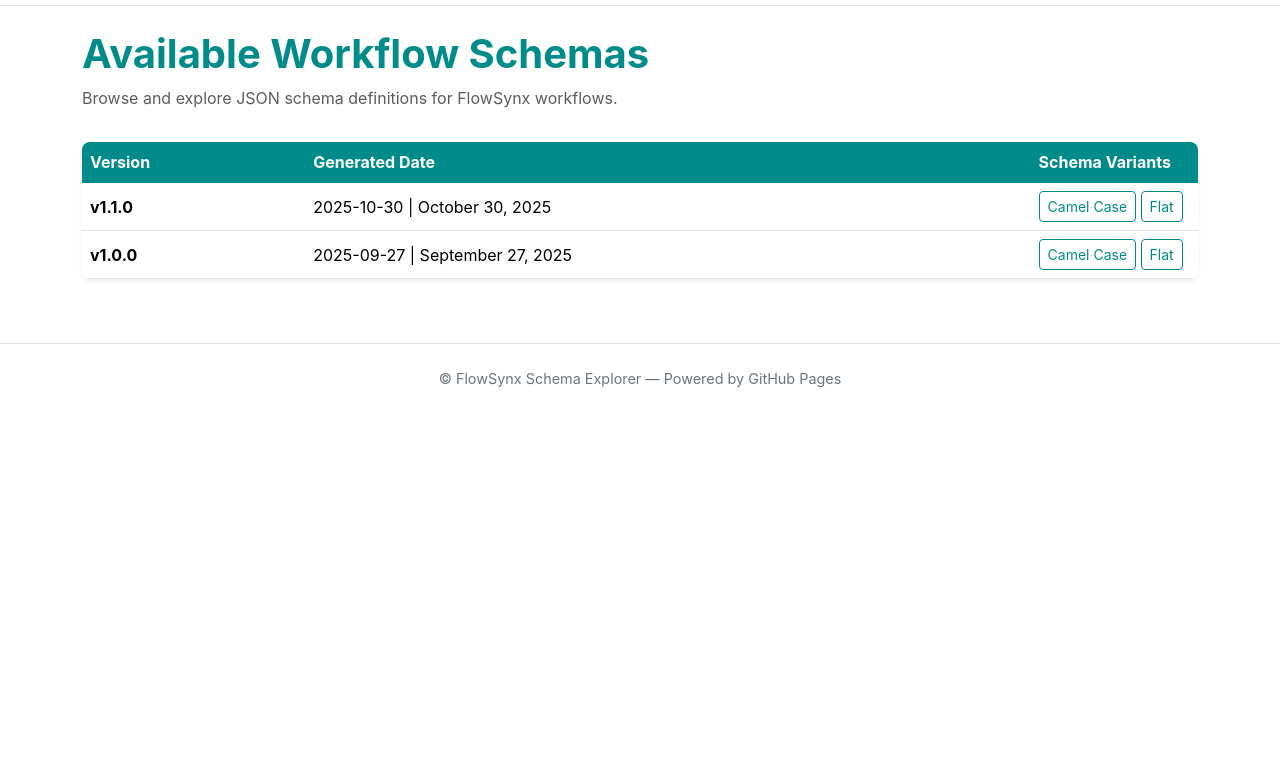
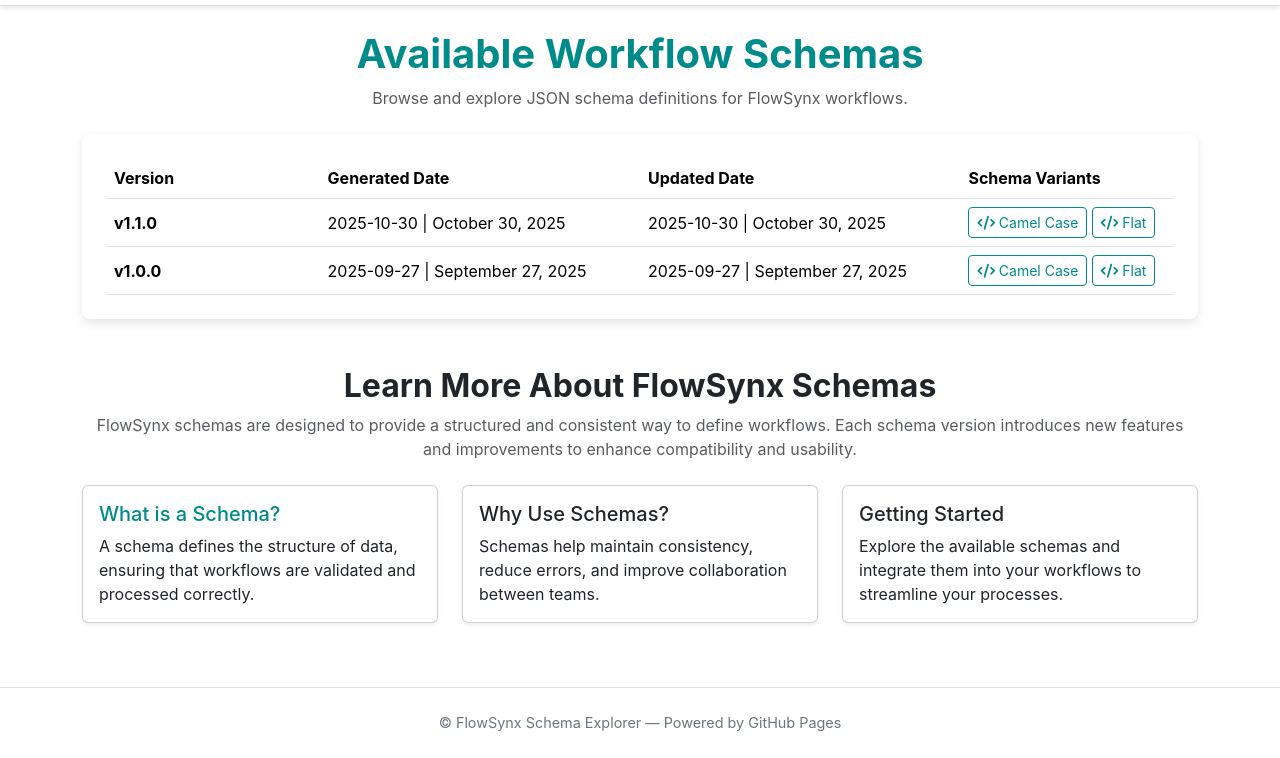
Before and after one commit to flowsynx/schema, a plain HTML site: page index.html in a window 1280 px wide. Shown: the part 57-815 px from the top of the page. Drawn offline with nearby package versions, Linux system fonts and the light colour scheme.

Commit message:
Enhance index.html with improved styling, layout adjustments, and additional content sections #8

```diff
--- a/index.html
+++ b/index.html
@@ -6,6 +6,7 @@
   <title>FlowSynx Schema Explorer</title>
   <link rel="icon" type="image/png" href="img/favicon.ico" />
   <link href="https://cdn.jsdelivr.net/npm/bootstrap@5.3.3/dist/css/bootstrap.min.css" rel="stylesheet" />
+  <link href="https://cdnjs.cloudflare.com/ajax/libs/font-awesome/6.0.0/css/all.min.css" rel="stylesheet" />
   <style>
 	:root {
 	  --bs-primary: #008b8b;
@@ -16,11 +17,25 @@
 	  background-color: #ffffff;
 	  font-family: "Inter", "Segoe UI", Arial, sans-serif;
 	  color: #212529;
+	  transition: background-color 0.3s, color 0.3s;
+	}
+
+	a {
+	  color: var(--bs-primary);
+	  text-decoration: none;
+	  transition: color 0.2s;
+	}
+
+	a:hover {
+	  color: #005f5f;
+	  text-decoration: underline;
 	}
 
 	.navbar {
 	  background-color: #ffffff !important;
 	  border-bottom: 1px solid #dee2e6;
+	  box-shadow: 0 2px 5px rgba(0, 0, 0, 0.1);
+	  transition: background-color 0.3s;
 	}
 
 	.navbar-brand {
@@ -38,8 +53,12 @@
 	  color: var(--bs-primary);
 	}
 
-    .table-hover tbody tr:hover {
-      background-color: var(--bs-primary-light);
+	.table-container {
+	  background-color: #f8f9fa;
+	  border-radius: 8px;
+	  padding: 1.5rem;
+	  box-shadow: 0 4px 10px rgba(0, 0, 0, 0.1);
+	  transition: background-color 0.3s;
 	}
 
 	.btn-outline-primary {
@@ -53,12 +72,6 @@
 	  color: #fff;
 	}
 
-    .table thead th {
-      background-color: var(--bs-primary) !important;
-      color: #fff;
-      border-color: var(--bs-primary);
-    }
-
 	.footer {
 	  color: #6c757d;
 	  font-size: 0.9rem;
@@ -66,16 +79,13 @@
 	  padding: 1.5rem 0;
 	  border-top: 1px solid #dee2e6;
 	  text-align: center;
-    }
-
-    .content-header {
-      margin-bottom: 2rem;
+	  transition: background-color 0.3s, color 0.3s;
 	}
   </style>
 </head>
 <body>
   <nav class="navbar navbar-expand-lg mb-4">
-    <div class="container">
+	<div class="container d-flex justify-content-between">
 	  <a class="navbar-brand d-flex align-items-center" href="index.html">
 		<img src="img/logo.png" alt="FlowSynx Logo" />
 		<span>FlowSynx Schema Explorer</span>
@@ -84,50 +94,53 @@
   </nav>
 
   <main class="container">
-    <header class="content-header">
+	<header class="content-header text-center">
 	  <h1 class="fw-bold">Available Workflow Schemas</h1>
 	  <p class="text-muted mb-0">Browse and explore JSON schema definitions for FlowSynx workflows.</p>
 	</header>
 
-    <div class="table-responsive shadow-sm rounded-3">
+	<div class="table-container bg-white rounded-3 mt-4">
 	  <table class="table table-hover align-middle mb-0">
 		<thead>
 		  <tr>
 			<th scope="col" style="width: 20%;">Version</th>
 			<th scope="col">Generated Date</th>
-            <th scope="col" style="width: 15%;">Schema Variants</th>
+      <th scope="col">Updated Date</th>
+			<th scope="col" style="width: 20%;">Schema Variants</th>
 		  </tr>
 		</thead>
 		<tbody>
 		  <tr>
 			<td><strong>v1.1.0</strong></td>
 			<td data-date="2025-10-30"></td>
+      <td data-date="2025-10-30"></td>
 			<td>
 			  <a href="workflows/v1.1.0/schema.camel.json"
 				 class="btn btn-outline-primary btn-sm"
 				 title="Canonical schema (camelCase)">
-                Camel Case
+				<i class="fas fa-code"></i> Camel Case
 			  </a>
 			  <a href="workflows/v1.1.0/schema.flat.json"
 				 class="btn btn-outline-primary btn-sm"
 				 title="Lowercase flat schema (no internal capitalization)">
-                Flat
+				<i class="fas fa-code"></i> Flat
 			  </a>
 			</td>
 		  </tr>
 		  <tr>
 			<td><strong>v1.0.0</strong></td>
 			<td data-date="2025-09-27"></td>
+      <td data-date="2025-09-27"></td>
 			<td>
 			  <a href="workflows/v1.0.0/schema.camel.json"
 				 class="btn btn-outline-primary btn-sm"
 				 title="Canonical schema (camelCase)">
-                Camel Case
+				<i class="fas fa-code"></i> Camel Case
 			  </a>
 			  <a href="workflows/v1.0.0/schema.flat.json"
 				 class="btn btn-outline-primary btn-sm"
 				 title="Lowercase flat schema (no internal capitalization)">
-                Flat
+				<i class="fas fa-code"></i> Flat
 			  </a>
 			</td>
 		  </tr>
@@ -136,12 +149,53 @@
 	</div>
   </main>
 
+  <section class="mt-5">
+	<div class="container">
+	  <h2 class="text-center fw-bold">Learn More About FlowSynx Schemas</h2>
+	  <p class="text-muted text-center">
+		FlowSynx schemas are designed to provide a structured and consistent way to define workflows.
+		Each schema version introduces new features and improvements to enhance compatibility and usability.
+	  </p>
+	  <div class="row mt-4">
+		<div class="col-md-4">
+		  <div class="card shadow-sm">
+			<div class="card-body">
+			  <a href="https://flowsynx.io/docs/concepts/json-schema-validation" target="_blank"><h5 class="card-title">What is a Schema?</h5></a>
+			  <p class="card-text">
+				A schema defines the structure of data, ensuring that workflows are validated and processed correctly.
+			  </p>
+			</div>
+		  </div>
+		</div>
+		<div class="col-md-4">
+		  <div class="card shadow-sm">
+			<div class="card-body">
+			  <h5 class="card-title">Why Use Schemas?</h5>
+			  <p class="card-text">
+				Schemas help maintain consistency, reduce errors, and improve collaboration between teams.
+			  </p>
+			</div>
+		  </div>
+		</div>
+		<div class="col-md-4">
+		  <div class="card shadow-sm">
+			<div class="card-body">
+			  <h5 class="card-title">Getting Started</h5>
+			  <p class="card-text">
+				Explore the available schemas and integrate them into your workflows to streamline your processes.
+			  </p>
+			</div>
+		  </div>
+		</div>
+	  </div>
+	</div>
+  </section>
+
   <footer class="footer">
-    <div class="container">
+	<div class="container text-center">
 	  &copy; FlowSynx Schema Explorer — Powered by GitHub Pages
 	</div>
   </footer>
-</body>
 
   <script>
 	// Function to format ISO date
@@ -159,4 +213,4 @@
 	  td.textContent = formatDate(isoDate);
 	});
   </script>
-</html>
+</body>
```
Lines whose indentation alone changed are shown as unchanged.
